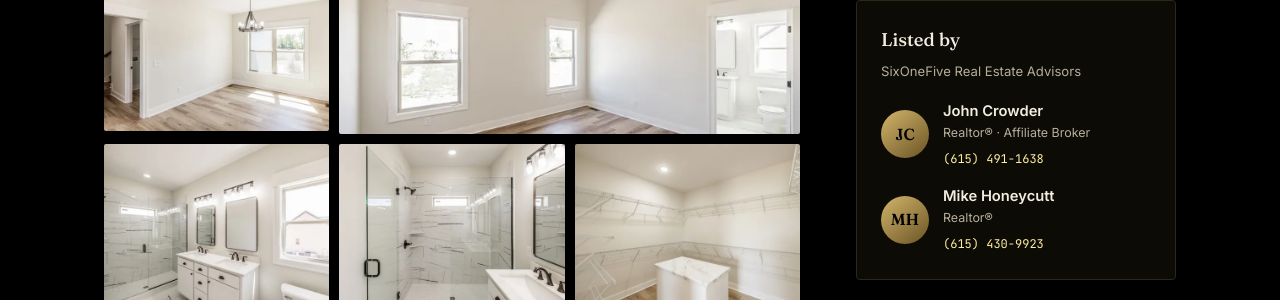
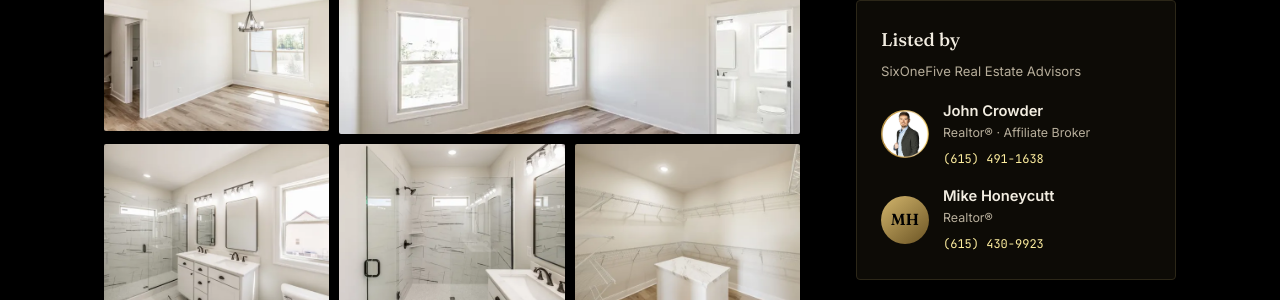
Before and after one commit to 615RealtyGuy/615RealtyGuy, a Jekyll site: the page built from _listings/1204-vickie-ln-portland-tn.md, in a window 1280 px wide and 1400 px high, scrolled down 1746 px. Shown: the part 635-935 px from the top of the window. Built offline with Jekyll 4.4.1, drawn with Linux system fonts in a browser that asks for light colours.

Commit message:
Fix Portland 404, mobile hero crop, and add agent headshot
- portland-tn-real-estate.html: pin explicit permalink. Adding front matter
  (for the auto listings section) had moved it to /portland-tn-real-estate/,
  404ing the original .html URL that the nav and listing links point to.
- Listing hero: on mobile, show the whole photo at screen width (height:auto)
  instead of cropping it to a wide cinematic strip.
- Agent rail: support an optional headshot per agent; John now shows his
  /market_widget/Headshot.png, Mike keeps the initials fallback.

Co-Authored-By: Claude Opus 4.8 <noreply@anthropic.com>

```diff
--- a/_layouts/listing.html
+++ b/_layouts/listing.html
@@ -167,8 +167,9 @@
   .form-msg .err { color: #e9a; }
   .agent-row { display: flex; gap: 14px; align-items: center; margin-bottom: 14px; }
   .agent-row:last-of-type { margin-bottom: 0; }
-  .avatar { width: 48px; height: 48px; border-radius: 50%; flex-shrink: 0; background: linear-gradient(140deg, #d2b56c 0%, #6B5424 100%);
+  .avatar { width: 48px; height: 48px; border-radius: 50%; flex-shrink: 0; overflow: hidden; background: linear-gradient(140deg, #d2b56c 0%, #6B5424 100%);
     display: flex; align-items: center; justify-content: center; font-family: 'Fraunces', serif; font-weight: 600; color: var(--ink); font-size: 1rem; }
+  .avatar img { width: 100%; height: 100%; object-fit: cover; }
   .agent-row b { display: block; font-size: 0.92rem; font-weight: 600; }
   .agent-row span { font-size: 0.78rem; color: var(--cream-dim); display: block; }
   .agent-row a { color: var(--gold-soft); text-decoration: none; font-family: 'JetBrains Mono', monospace; font-size: 0.75rem; }
@@ -204,6 +205,9 @@
   .foot-legal .mono { font-size: 0.7rem; color: var(--cream-dim); }
 
   @media (max-width: 920px) {
+    /* Show the whole hero photo at screen width — no crop. */
+    .hero-media { aspect-ratio: auto; height: auto; object-fit: contain; }
+    .ph.hero-media { aspect-ratio: 3 / 2; }  /* keep the placeholder visible pre-photos */
     .body-grid { grid-template-columns: 1fr; gap: 48px; }
     .rail-inner { position: static; }
     .stats { grid-template-columns: repeat(3, 1fr); }
@@ -426,7 +430,7 @@
           <p class="sub">SixOneFive Real Estate Advisors</p>
           {%- for a in page.agents %}
           <div class="agent-row">
-            <div class="avatar">{{ a.initials }}</div>
+            <div class="avatar">{% if a.photo %}<img src="{{ a.photo }}" alt="{{ a.name }}" loading="lazy" width="48" height="48">{% else %}{{ a.initials }}{% endif %}</div>
             <div><b>{{ a.name }}</b><span>{{ a.title }}</span><a href="tel:{{ a.tel }}">{{ a.phone }}</a></div>
           </div>
           {%- endfor %}
--- a/_listings/1204-vickie-ln-portland-tn.md
+++ b/_listings/1204-vickie-ln-portland-tn.md
@@ -48,6 +48,7 @@ agents:
     phone: "(615) 491-1638"
     tel: "6154911638"
     initials: "JC"
+    photo: "/market_widget/Headshot.png"
   - name: "Mike Honeycutt"
     title: "Realtor®"
     phone: "(615) 430-9923"
```
Also changed, not shown: portland-tn-real-estate.html (+6 -2 lines).
